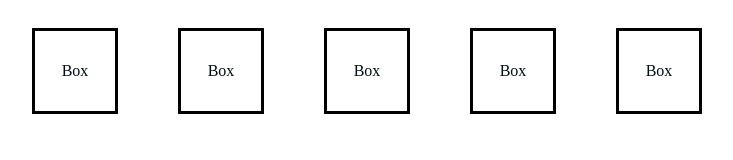
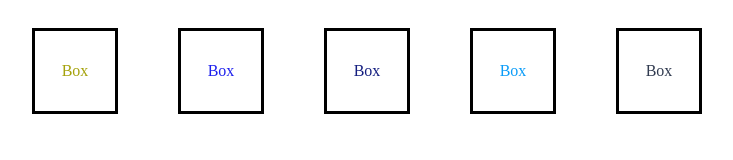
Before and after one commit to Manish8000pro/Javascript, a plain HTML site: page Ex_12_index.html in a window 1280 px wide. Shown: the whole page, without its empty margins (273-1006 px from the left). Drawn offline with Linux system fonts and the light colour scheme.

Commit message:
excercise.11

```diff
--- a/Ex_12_script.js
+++ b/Ex_12_script.js
@@ -1,15 +1,15 @@
 console.log("Ex_12_script.js initializing")
-// let Box = document.querySelector("Box")
+// let boxes = document.getElelmentByclassName("box")
 let boxes = document.querySelector(".container").children
 
 function getrandomcolor(){
-    let val1 = Math.random();
-    let val2 = 13;
-    let val3 = 15;
+    let val1 = Math.ceil(0 + Math.random()* 255);
+    let val2 = Math.ceil(0 + Math.random()* 255);
+    let val3 = Math.ceil(0 + Math.random()* 255);
     return `rgb(${val1}, ${val2}, ${val3})`
 }
 
 Array.from(boxes).forEach(e=>{
-    // e.style.backgroundcolor = getrandomcolor()
     e.style.color = getrandomcolor()
+    e.style.background.color = getrandomcolor()
 })
```
Also changed, not shown: Ex_12_index.html (+1 -1 lines).
